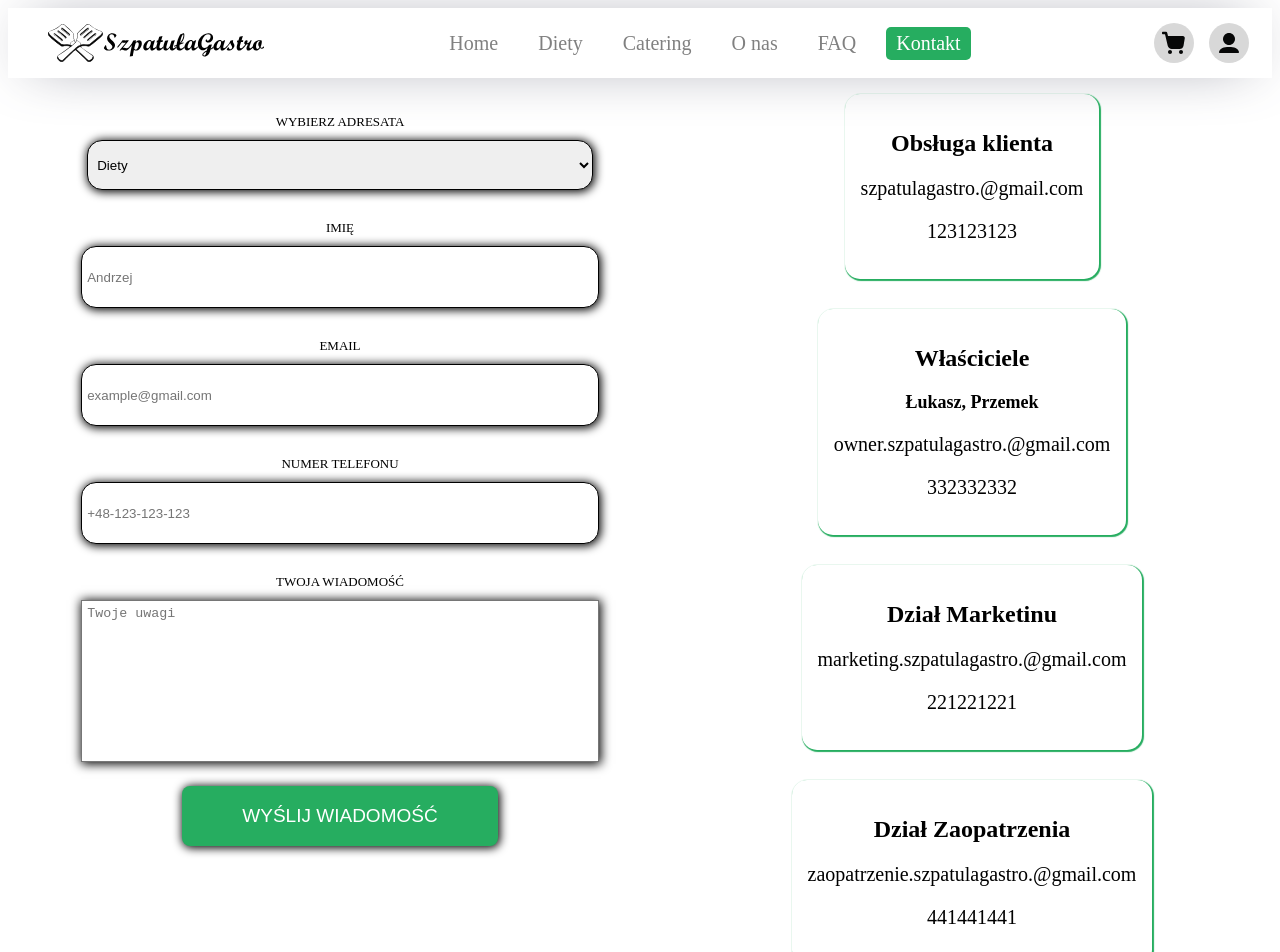
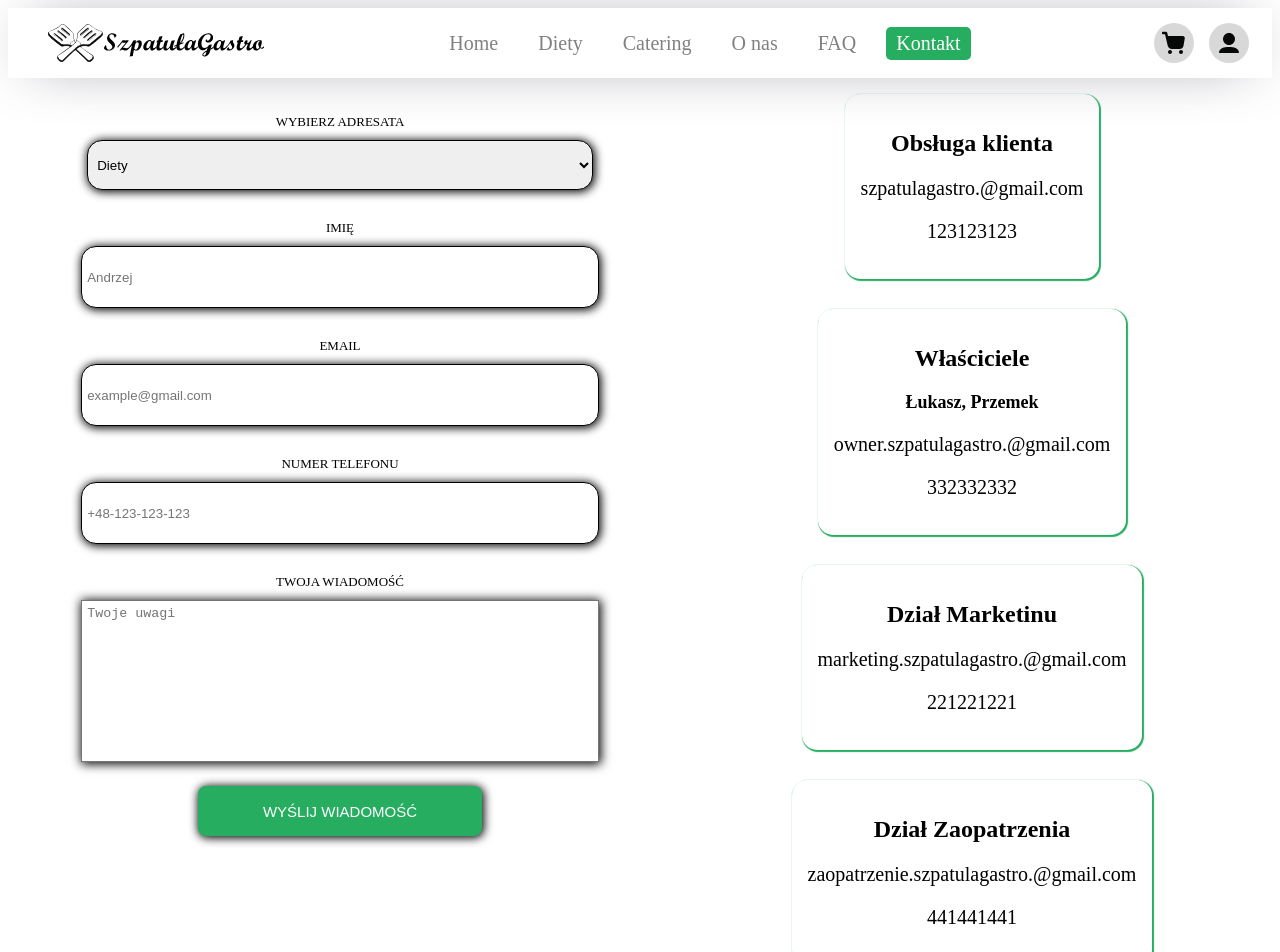
Before and after one commit to lobarzanek/vue-catering-web, a Vue app: page /contact in a window 1280 px wide. Shown: the top 952 px of the page. Built offline with nearby package versions, Linux system fonts and the light colour scheme; data requests are answered from the project's data file; the HTML template or start-up script is replaced by a standard one.

Commit message:
Update _mediaAboutContact.scss

```diff
--- a/src/components/content/contact/_mediaAboutContact.scss
+++ b/src/components/content/contact/_mediaAboutContact.scss
@@ -11,8 +11,8 @@
         box-shadow: 1px 1px 10px 1px black;
     }
     .send{
-        width: 50%;
-        height: 60px;
-        font-size: 19px;
+        width: 45%;
+        height: 50px;
+        font-size: 15px;
     }
 }
```
